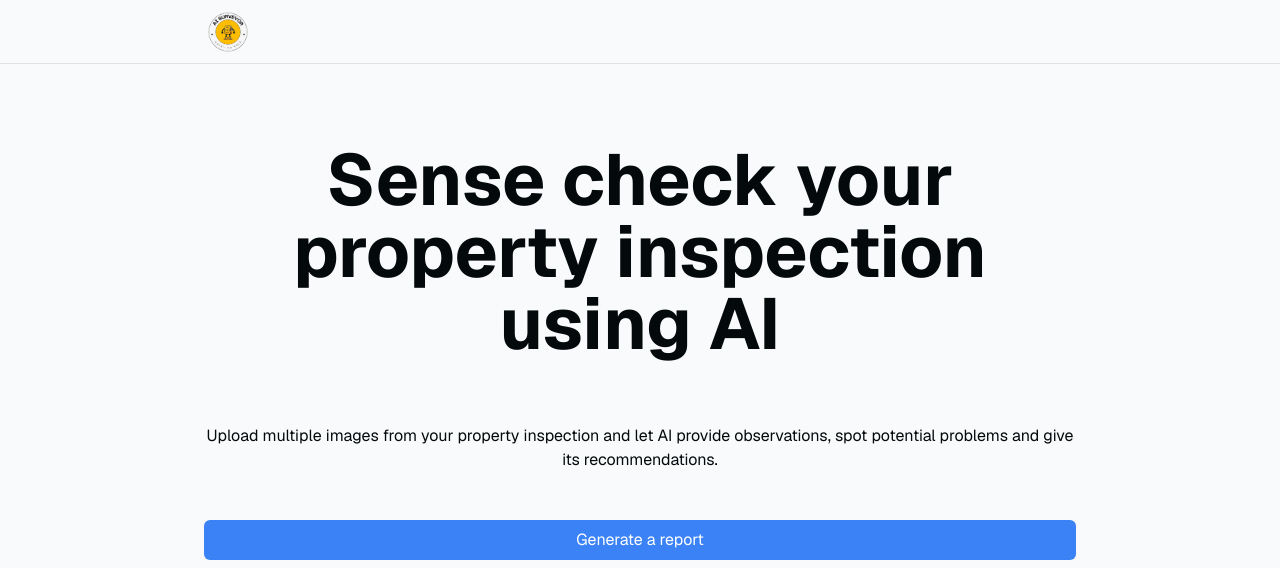
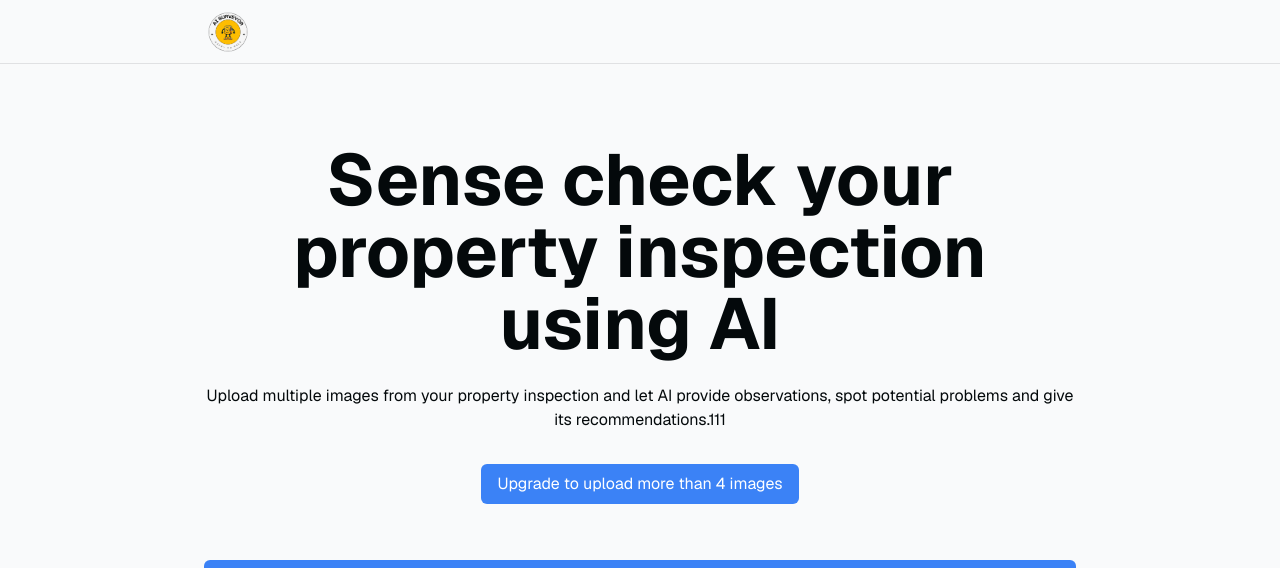
Before and after one commit to benderlidze/next-gpt4o-ai-surveyor-supabase-auth, a Next.js app: page / in a window 1280 px wide. Shown: the top 568 px of the page. Built offline with nearby package versions, Linux system fonts and the light colour scheme; no server answers.

Commit message:
add upgrade button

```diff
--- a/app/report/page.tsx
+++ b/app/report/page.tsx
@@ -2,13 +2,14 @@ import { createClient } from "@/utils/supabase/server";
 import { redirect } from "next/navigation";
 import { Report } from "@/components/Report";
 import { Nav } from "@/components/Nav";
+import { UpgradeButton } from "@/components/UpgradeButton";
 
 export default async function ProtectedPage() {
-  const supabase = createClient();
+  // const supabase = createClient();
 
-  const {
-    data: { user },
-  } = await supabase.auth.getUser();
+  // const {
+  //   data: { user },
+  // } = await supabase.auth.getUser();
 
   // if (!user) {
   //   return redirect("/login");
@@ -23,6 +24,9 @@ export default async function ProtectedPage() {
           provide observations, spot potential problems and give its
           recommendations.
         </div>
+
+        <UpgradeButton />
+
         <Report />
       </div>
     </div>
--- a/components/Header.tsx
+++ b/components/Header.tsx
@@ -1,13 +1,16 @@
+import { UpgradeButton } from "./UpgradeButton";
+
 export default function Header() {
   return (
-    <div className="flex flex-col gap-16 items-center">
+    <div className="flex flex-col gap-6 items-center">
       <div className="flex text-center justify-center items-center mx-auto max-w-4xl font-display text-5xl font-bold tracking-normal text-black-300 sm:text-7xl">
         Sense check your property inspection using AI
       </div>
       <div className="text-center">
         Upload multiple images from your property inspection and let AI provide
-        observations, spot potential problems and give its recommendations.
+        observations, spot potential problems and give its recommendations.111
       </div>
+      <UpgradeButton />
     </div>
   );
 }
--- /dev/null
+++ b/components/UpgradeButton.tsx
@@ -0,0 +1,12 @@
+export const UpgradeButton = () => {
+  return (
+    <div className="flex self-center   p-2">
+      <a
+        href="mailto:info@therequirement.com"
+        className="w-fit px-4 py-2 bg-blue-500 text-white rounded-md hover:bg-blue-600 focus:outline-none focus:ring-2 focus:ring-blue-400 focus:ring-opacity-75"
+      >
+        Upgrade to upload more than 4 images
+      </a>
+    </div>
+  );
+};
```
